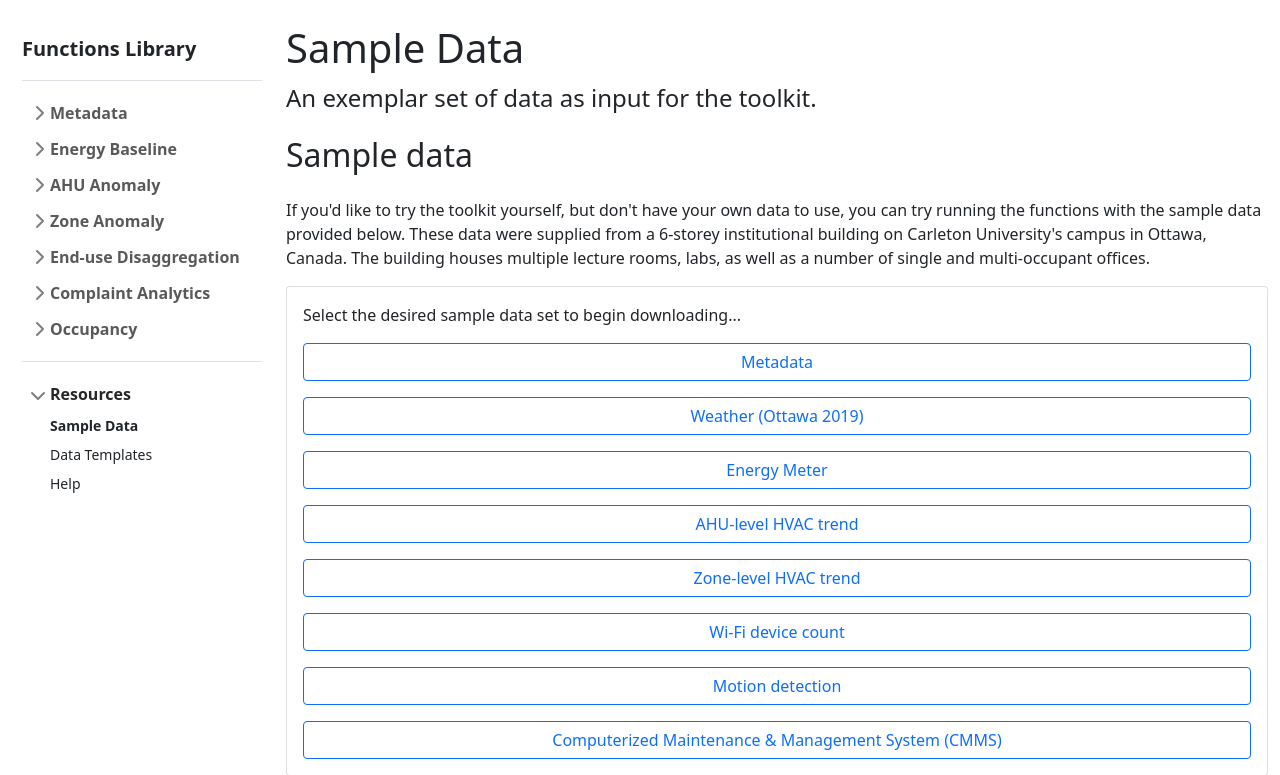
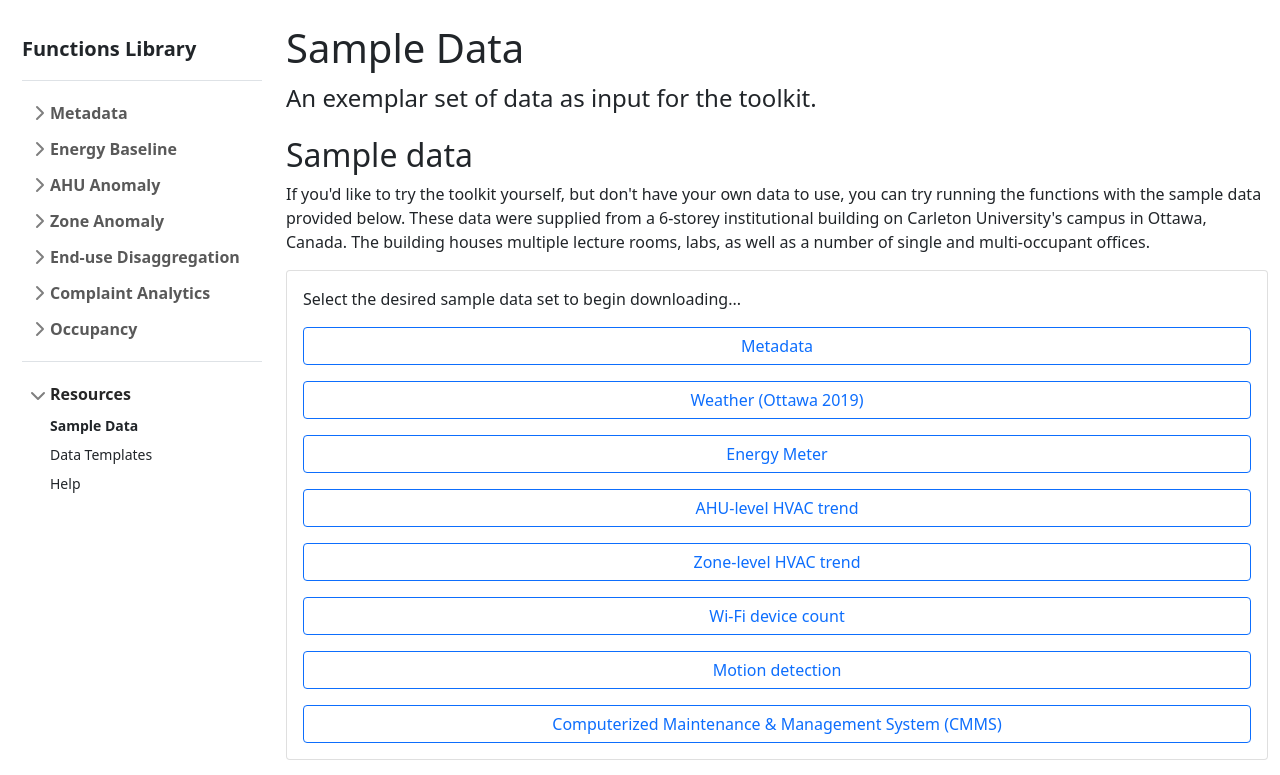
Before and after one commit to Carleton-DBOM-Research-Group/Building_energy_management_toolkit, a Flask app: page /functions/sample-data in a window 1280 px wide. Shown: the part 74-849 px from the top of the page. Run offline with Flask 2, Linux system fonts and the light colour scheme.

Commit message:
Minor change to subheading

```diff
--- a/templates/functions_sampleData.html
+++ b/templates/functions_sampleData.html
@@ -183,7 +183,7 @@
     <p class="lead fs-4 pb-1">An exemplar set of data as input for the toolkit.
     </p>
     <div class="d-md-flex flex-md-row align-items-center justify-content-start">
-      <p class="h2 pb-3">Sample data</p>
+      <p class="h2">Sample data</p>
     </div>
     <p class="fs-6">If you'd like to try the toolkit yourself, but don't have your own data to use, you can try running the functions with the sample data provided below. These data were supplied from a 6-storey
       institutional building on Carleton University's campus in Ottawa, Canada. The building houses multiple lecture rooms, labs, as well as a number of single and multi-occupant offices.
```
